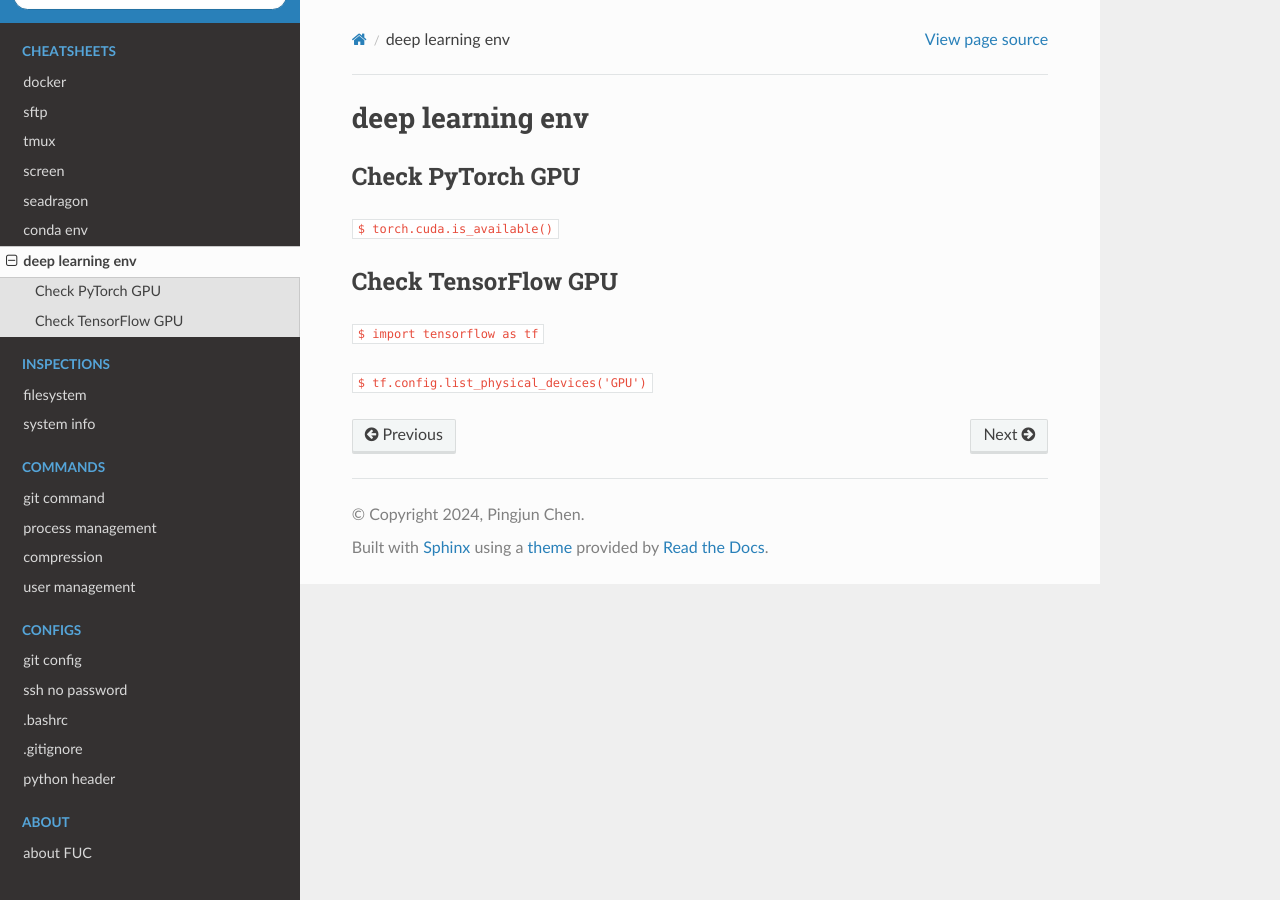
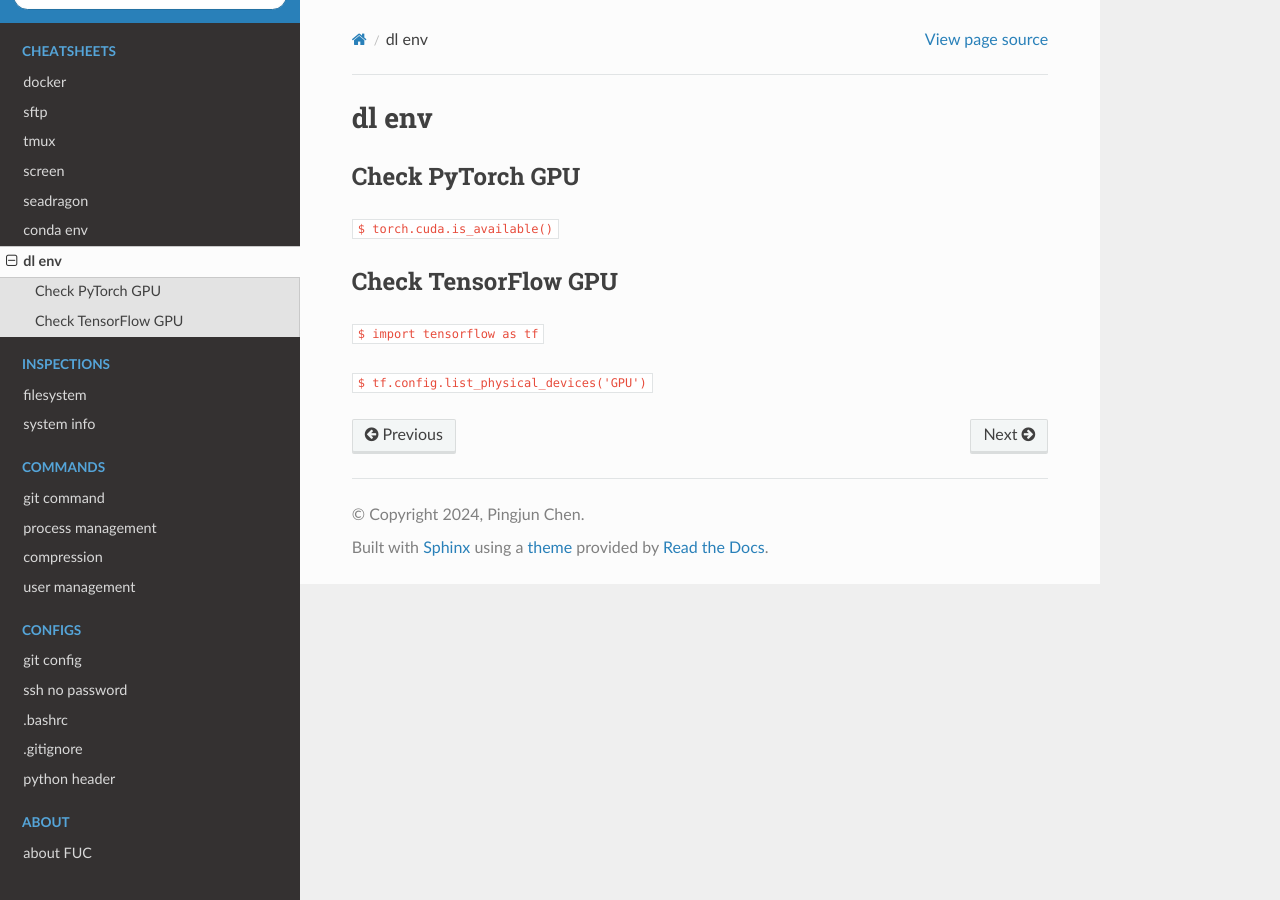
Before and after one commit to PingjunChen/FUC, a Sphinx documentation site: the page built from docs/dl_env.rst, in a window 1280 px wide. Built offline with Sphinx 7.4.7 and the Read the Docs theme 2.0.0, drawn with Linux system fonts in a browser that asks for light colours.

```diff
--- a/docs/dl_env.rst
+++ b/docs/dl_env.rst
@@ -1,4 +1,4 @@
-deep learning env
+dl env
 ========
 
 Check PyTorch GPU
```
